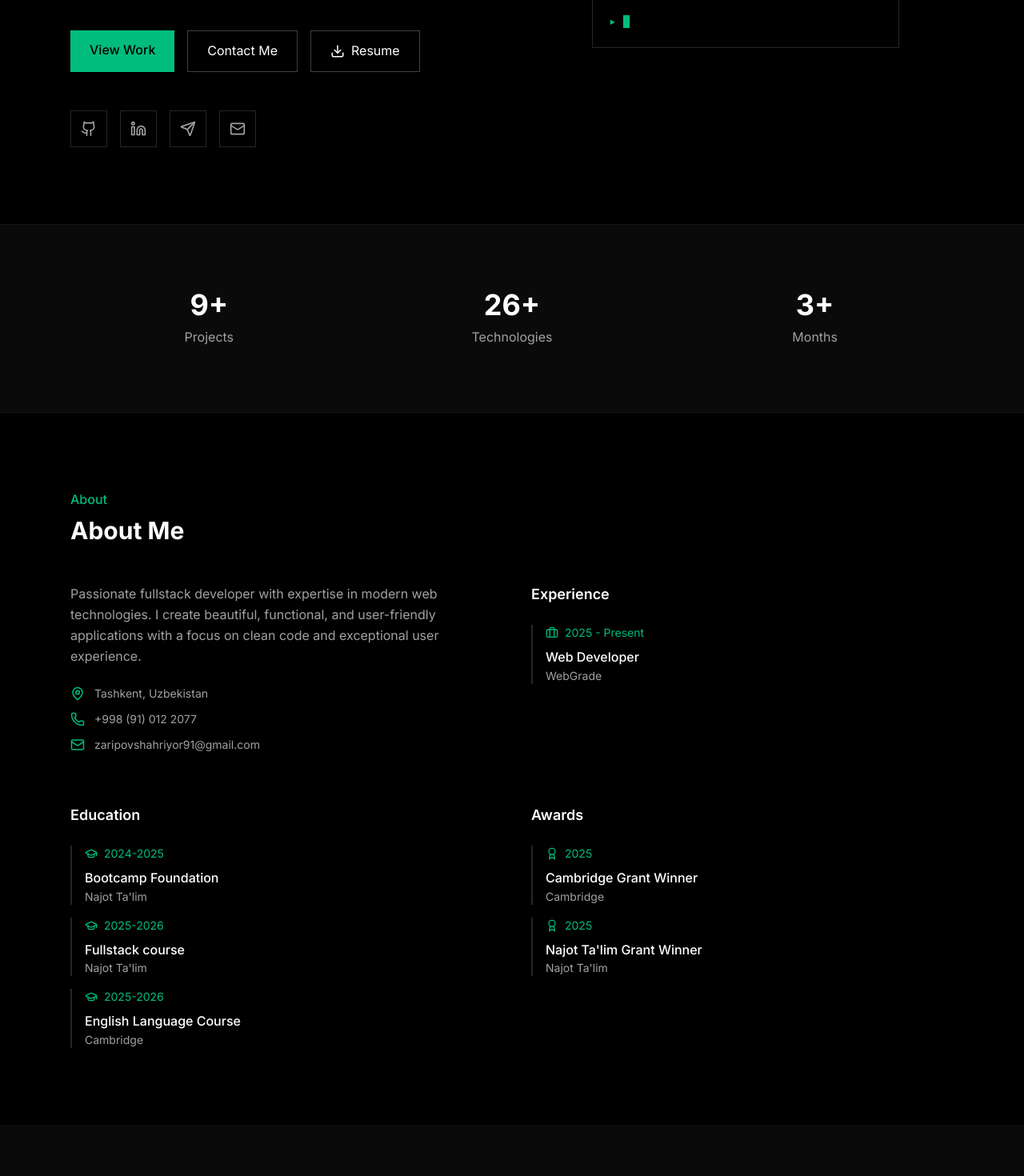
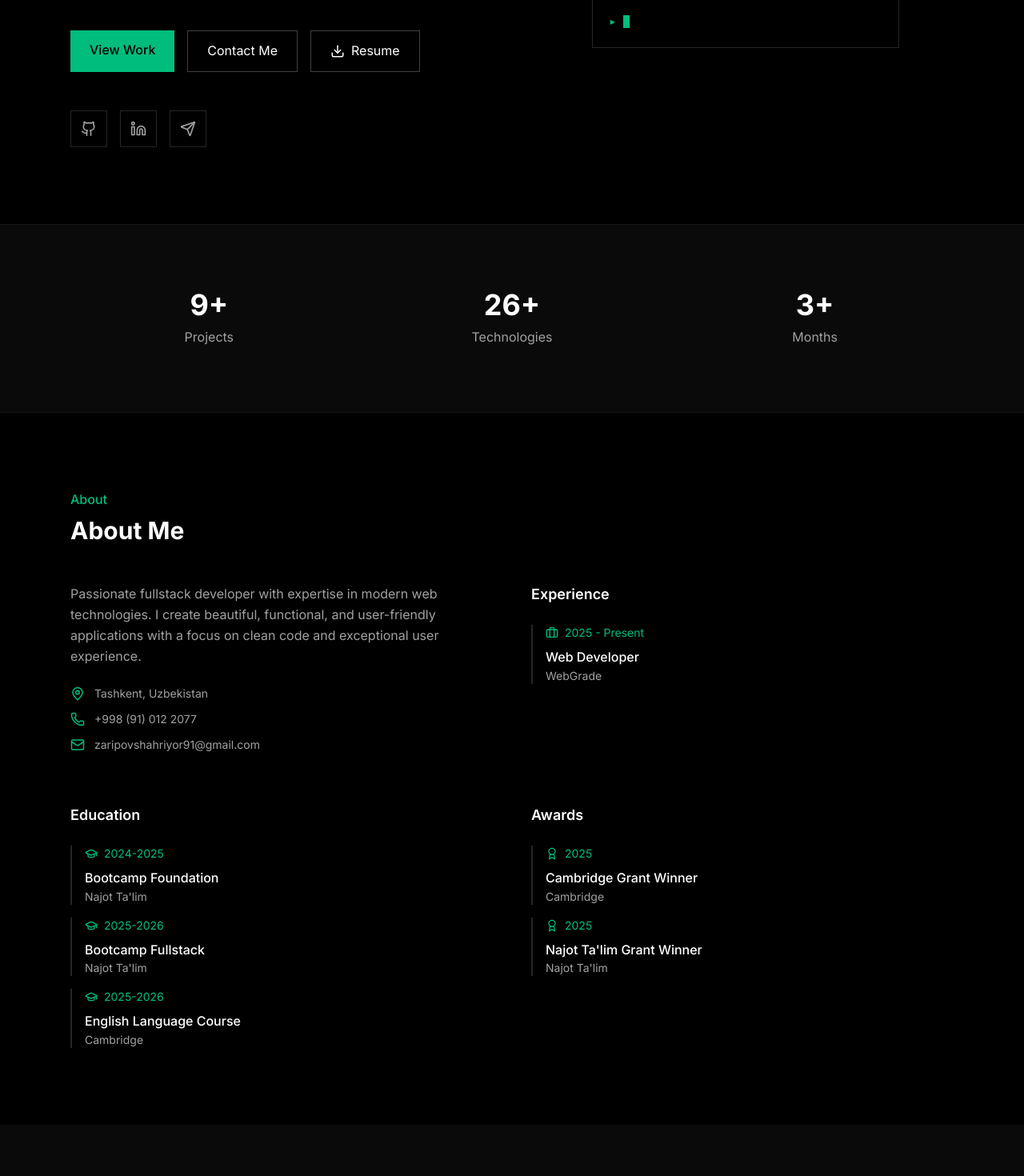
Before and after one commit to Shahriyor2077/my-blog, a React (Vite) app: page / in a window 1280 px wide. Shown: the part 520-1990 px from the top of the page at 80% size. Built offline with nearby package versions, Linux system fonts and the light colour scheme.

Commit message:
changed icons

```diff
--- a/src/data/personalData.js
+++ b/src/data/personalData.js
@@ -25,11 +25,6 @@ export const socialLinks = [
     name: "Telegram",
     url: "https://t.me/shahriyorjs",
     icon: "Send",
-  },
-  {
-    name: "Email",
-    url: "mailto:zaripovshahriyor91@gmail.com",
-    icon: "Mail",
   },
 ];
 
@@ -155,7 +150,7 @@ export const education = [
   {
     id: 2,
     institution: "Najot Ta'lim",
-    program: "Fullstack course",
+    program: "Bootcamp Fullstack",
     duration: "2025-2026",
     status: "In Progress",
     description:
```
